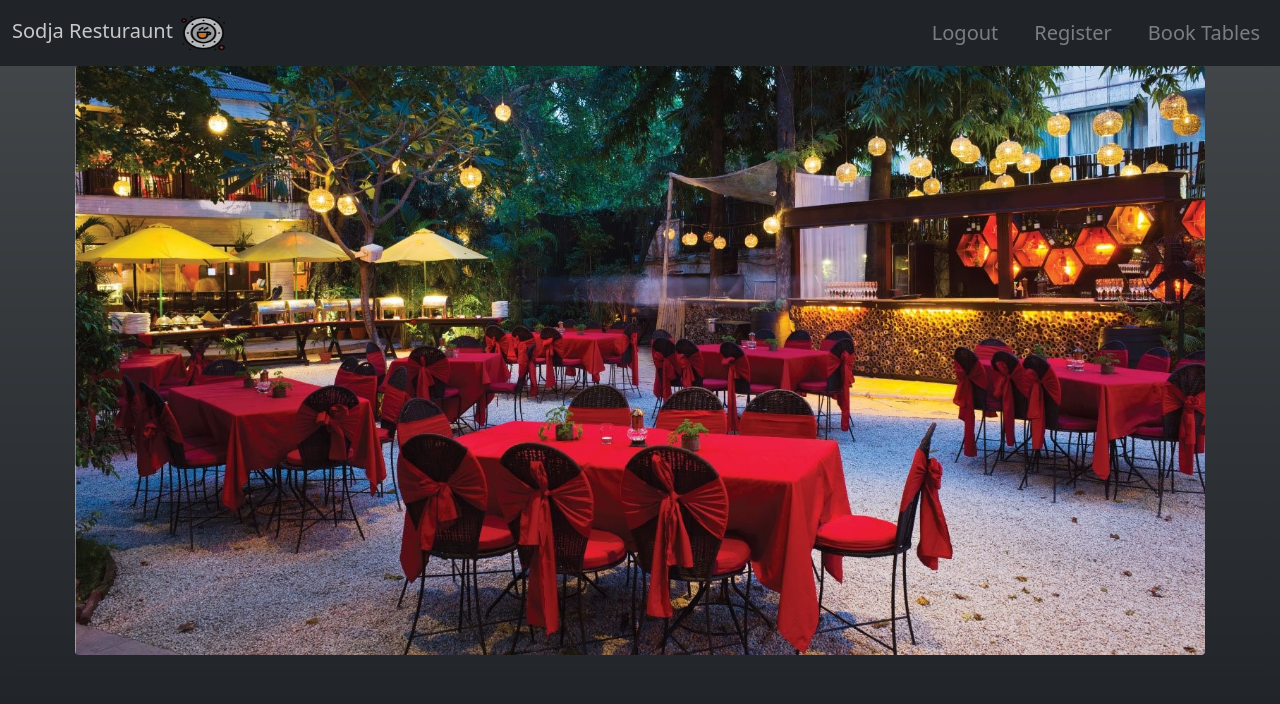
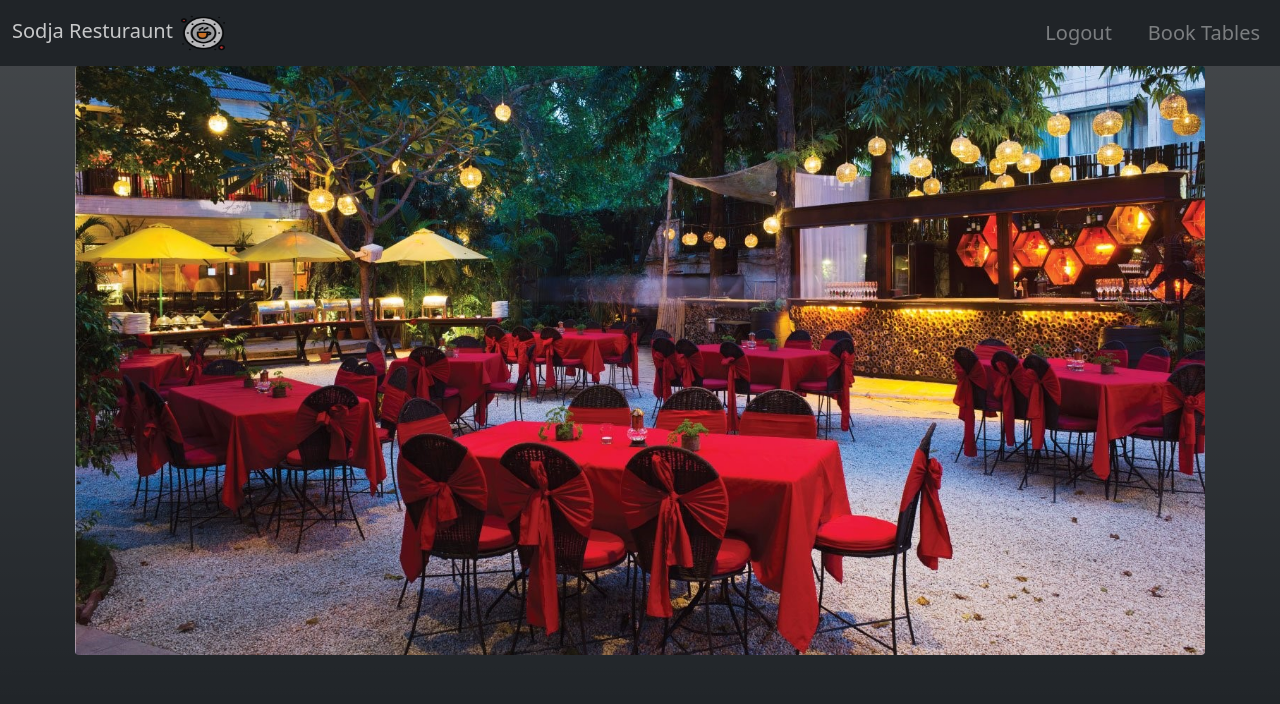
Before and after one commit to Arminas19/project4, a Django app: page /logged-in.html in a window 1280 px wide. Shown: the top 704 px of the page. Run offline with Django 3.2, Linux system fonts and the light colour scheme; some libraries are stand-ins or nearby versions.

Commit message:
set up links for my allauth

```diff
--- a/templates/base.html
+++ b/templates/base.html
@@ -28,10 +28,10 @@
             <div class="collapse navbar-collapse" id="navbarScroll">
                 <ul class="navbar-nav ms-auto my-2 my-lg-0" style="--bs-scroll-height: 100px;">
                     <li class="nav-item nav-item-header">
-                        <a class="nav-link nav-link-header" aria-current="page" href="./login.html">Login</a>
+                        <a class="nav-link nav-link-header" aria-current="page" href="{% url 'account_login' %}">Login</a>
                     </li>
                     <li class="nav-item nav-item-header">
-                        <a class="nav-link nav-item-header" href="./Sign-up.html">Register</a>
+                        <a class="nav-link nav-item-header" href="{% url 'account_signup' %}">Register</a>
                     </li>
                     <li class="nav-item nav-item-header">
                         <a class="nav-link nav-item-header disabled" href="#">Book Tables</a>
--- a/templates/logged-in.html
+++ b/templates/logged-in.html
@@ -28,10 +28,7 @@
             <div class="collapse navbar-collapse" id="navbarScroll">
                 <ul class="navbar-nav ms-auto my-2 my-lg-0" style="--bs-scroll-height: 100px;">
                     <li class="nav-item nav-item-header">
-                        <a class="nav-link nav-link-header" aria-current="page" href="./login.html">Logout</a>
-                    </li>
-                    <li class="nav-item nav-item-header">
-                        <a class="nav-link nav-item-header" href="./Sign-up.html">Register</a>
+                        <a class="nav-link nav-link-header" aria-current="page" href="{% url 'account/logout' %}">Logout</a>
                     </li>
                     <li class="nav-item nav-item-header">
                         <a class="nav-link nav-item-header" href="./book-table.html">Book Tables</a>
```
